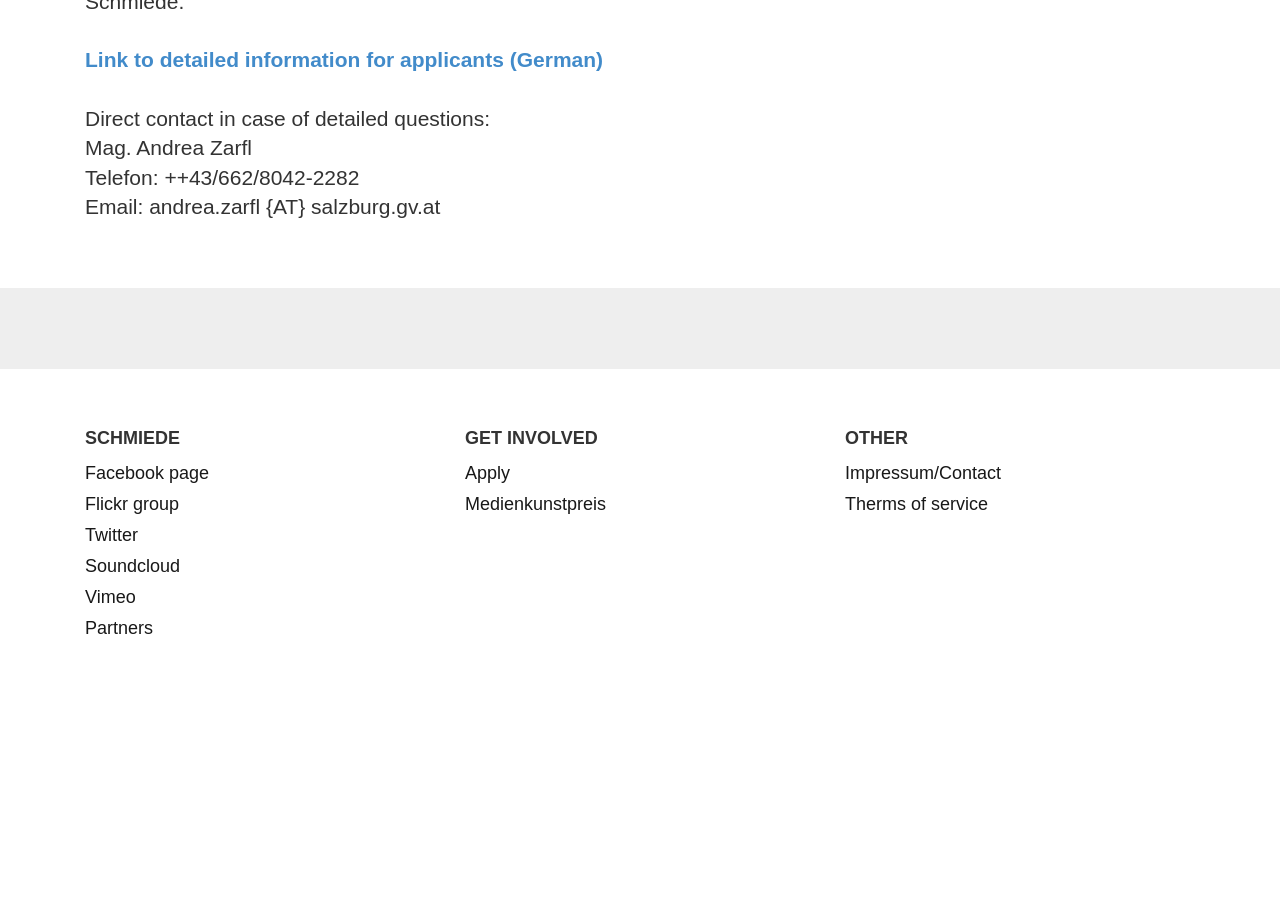
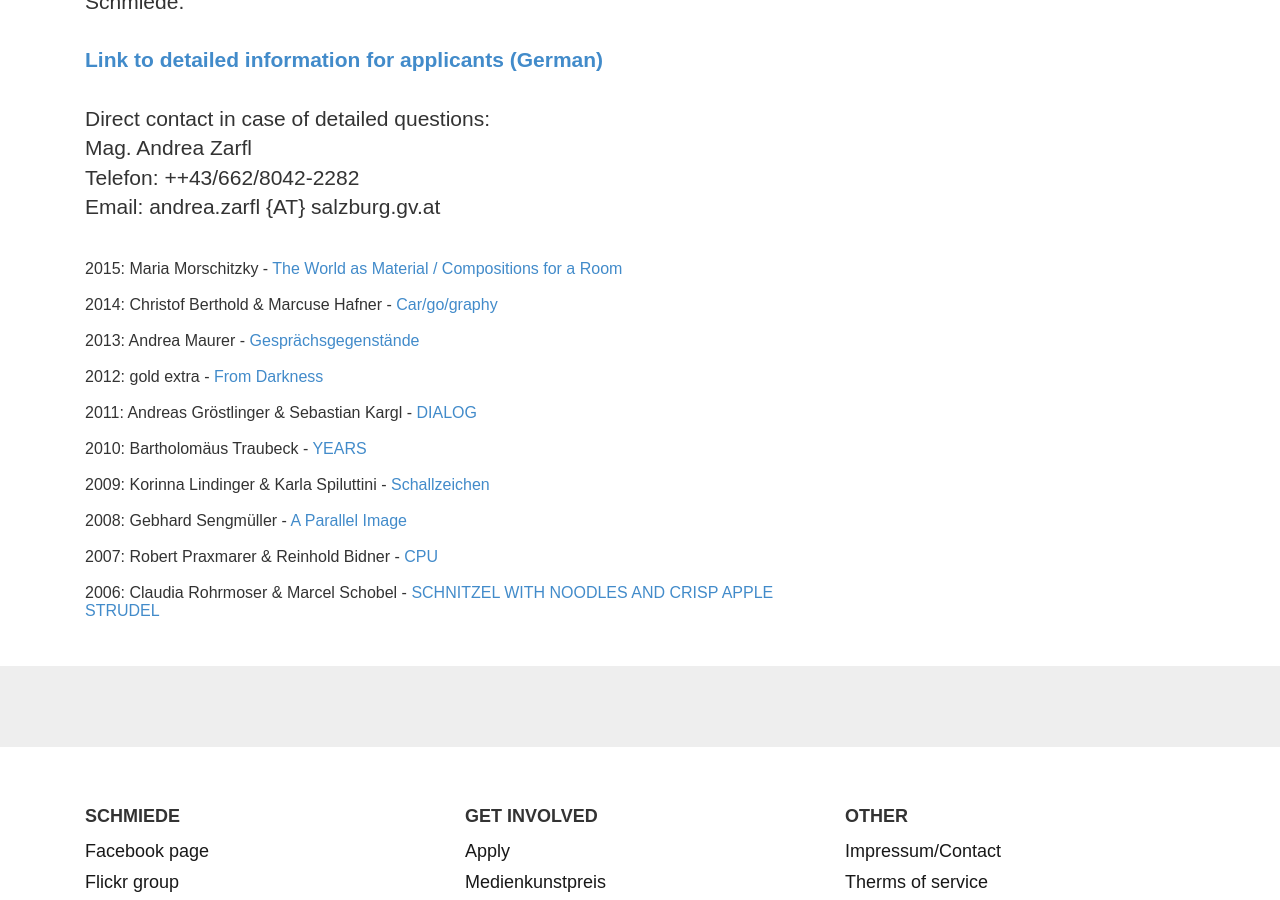
Before and after one commit to philippWassibauer/schmiede_web, a Jekyll site: the page built from medienkunstpreis/index.html, in a window 1280 px wide and 900 px high, scrolled down 505 px. Built offline with Jekyll 4.4.1, drawn with Linux system fonts in a browser that asks for light colours; Markdown is read by kramdown in place of the engine named in the settings; comment, search, counter and statistics services are not loaded; before the commit the page ends 1239 px from its top, so only the background shows below that.

Commit message:
Update index.html

```diff
--- a/medienkunstpreis/index.html
+++ b/medienkunstpreis/index.html
@@ -30,8 +30,29 @@ title: Saline Hallein - Schmiede
       <br />
       Email: andrea.zarfl {AT} salzburg.gv.at
       </p>
+           <br />
+           2015: Maria Morschitzky -  <a href="http://service.salzburg.gv.at/lkorrj/Index?cmd=detail_ind&nachrid=55308">The World as Material / Compositions for a Room</a>
+            <br />     <br />
+           2014: Christof Berthold & Marcuse Hafner - <a href="http://mitumback.xarch.eu/cargography/wordpress/">Car/go/graphy</a>
+           <br />     <br />
+           2013: Andrea Maurer - <a href="http://www.studio-5.at/index.php?/upcoming/gespraechsgegenstaende/">Gesprächsgegenstände</a>
+           <br />     <br />
+           2012: gold extra -  <a href="http://goldextra.com/de/from-darkness">From Darkness</a>
+           <br />     <br />
+           2011: Andreas Gröstlinger & Sebastian Kargl -  <a href="https://www.facebook.com/project.dialog">DIALOG</a>
+           <br />     <br />
+           2010: Bartholomäus Traubeck - <a href="http://traubeck.com/years/">YEARS</a>
+           <br />     <br />
+           2009: Korinna Lindinger & Karla Spiluttini - <a href="http://www.salzburg.gv.at/pdf-landespreis_medienkunst_2009.pdf">Schallzeichen</a>
+           <br />     <br />
+           2008: Gebhard Sengmüller - <a href="http://www.gebseng.com/08_a_parallel_image/">A Parallel Image</a>
+           <br />     <br />
+           2007: Robert Praxmarer & Reinhold Bidner - <a href="http://www.1n0ut.com/cpu/">CPU</a>
+           <br />     <br />
+           2006: Claudia Rohrmoser & Marcel Schobel - <a href="http://www.salzburg.gv.at/pdf-preis_medienkunst_2006.pdf">SCHNITZEL WITH NOODLES AND CRISP APPLE STRUDEL</a>
       <p>
         <br />
+
         <!-- <a href="{{ site.base_url }}/images/medienkunstpreis/medienkunstpreis-2014.pdf" class="btn btn-primary btn-lg yellow">
           Download 2014 Flyer & Form
         </a>-->
```
